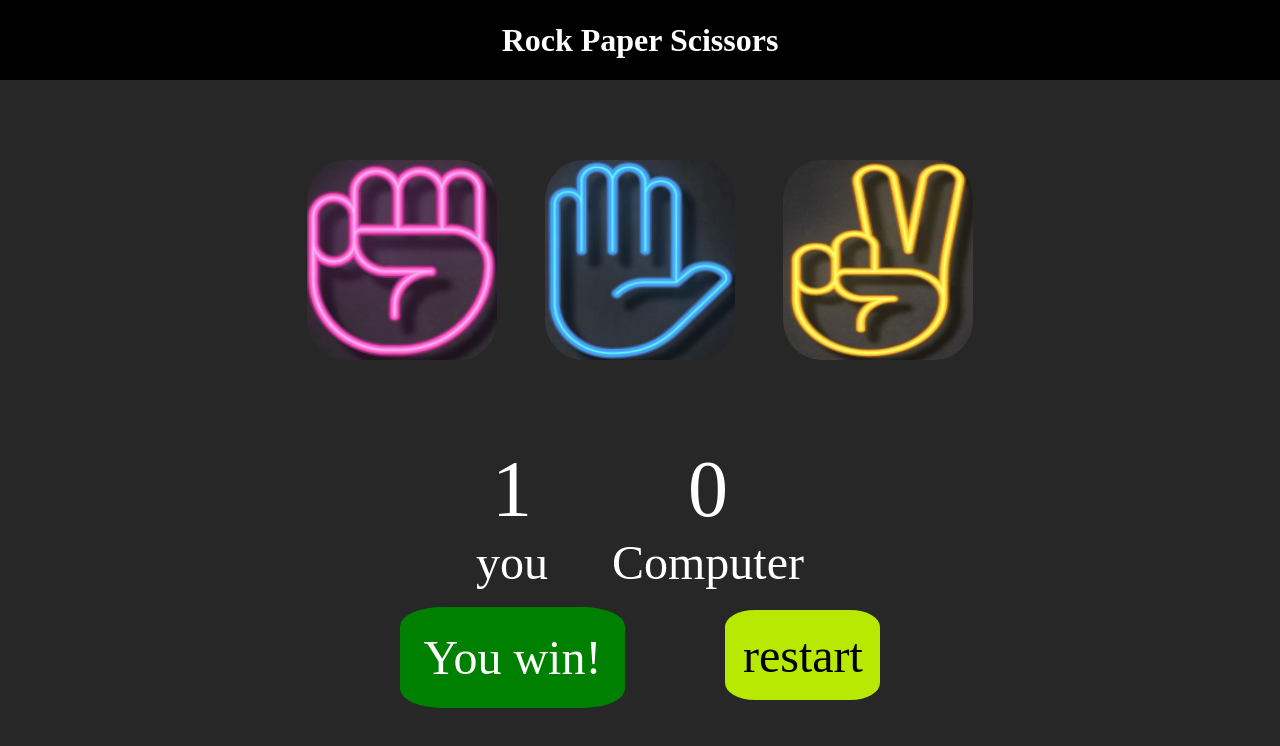
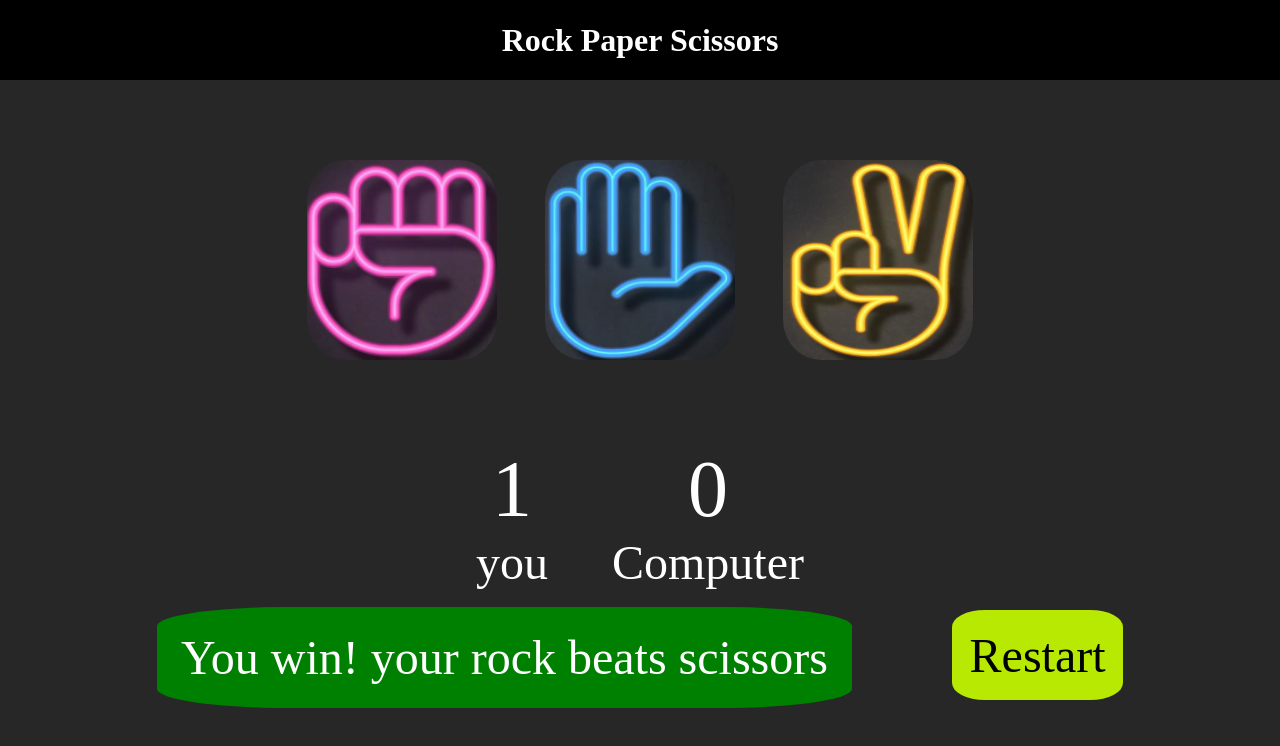
Before and after one commit to SakshamPhuyal/RockPaperScissor, a plain HTML site: page spr.html in a window 1280 px wide. Both pictures are taken after a click on the element 402 px from the left and 262 px from the top of the page. Drawn offline with Linux system fonts and the light colour scheme.

Commit message:
upgraded msg box

```diff
--- a/script.js
+++ b/script.js
@@ -10,16 +10,16 @@ const options=["rock","paper","scissors"];
 const randIdx=Math.floor(Math.random()*3);
 return options[randIdx];
 };
-const showWinner=(userwin)=>{
+const showWinner=(userwin,userchoice,compchoice)=>{
     if(userwin){
         userScore++;
         userScorep.innerText=userScore;
-        msg.innerText="You win!";
+        msg.innerText=`You win! your ${userchoice} beats ${compchoice}`;
         msg.style.backgroundColor="green";
     }else{
        computerScore++;
        computerScorep.innerText=computerScore;
-        msg.innerText="You lose."
+        msg.innerText=`You lose.${compchoice} beats your ${userchoice}`;
             msg.style.backgroundColor="red";
     }
 }
@@ -40,7 +40,7 @@ userwin=compchoice === "scissors"?false:true;
 else{
     userwin=compchoice==="rock"?false:true;
 }
-showWinner(userwin);
+showWinner(userwin,userchoice,compchoice);
     }
 };
 choices.forEach((choice)=>{
--- a/spr.html
+++ b/spr.html
@@ -35,7 +35,7 @@
         <p id="msg">Pick your choice</p>
     </div>
     <div class="restart">
-        <P id="res">restart</P>
+        <P id="res">Restart</P>
     </div>
 </div>
     <script src="script.js"></script>
```
